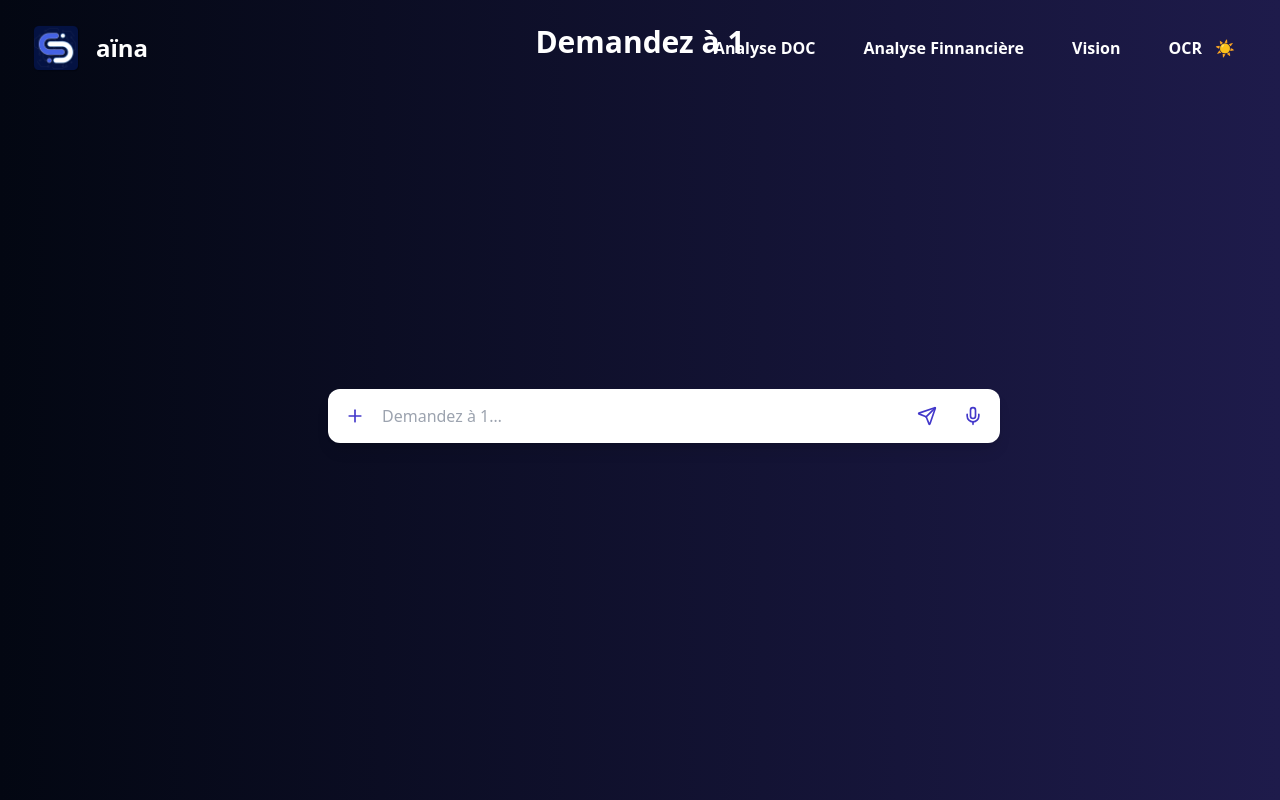
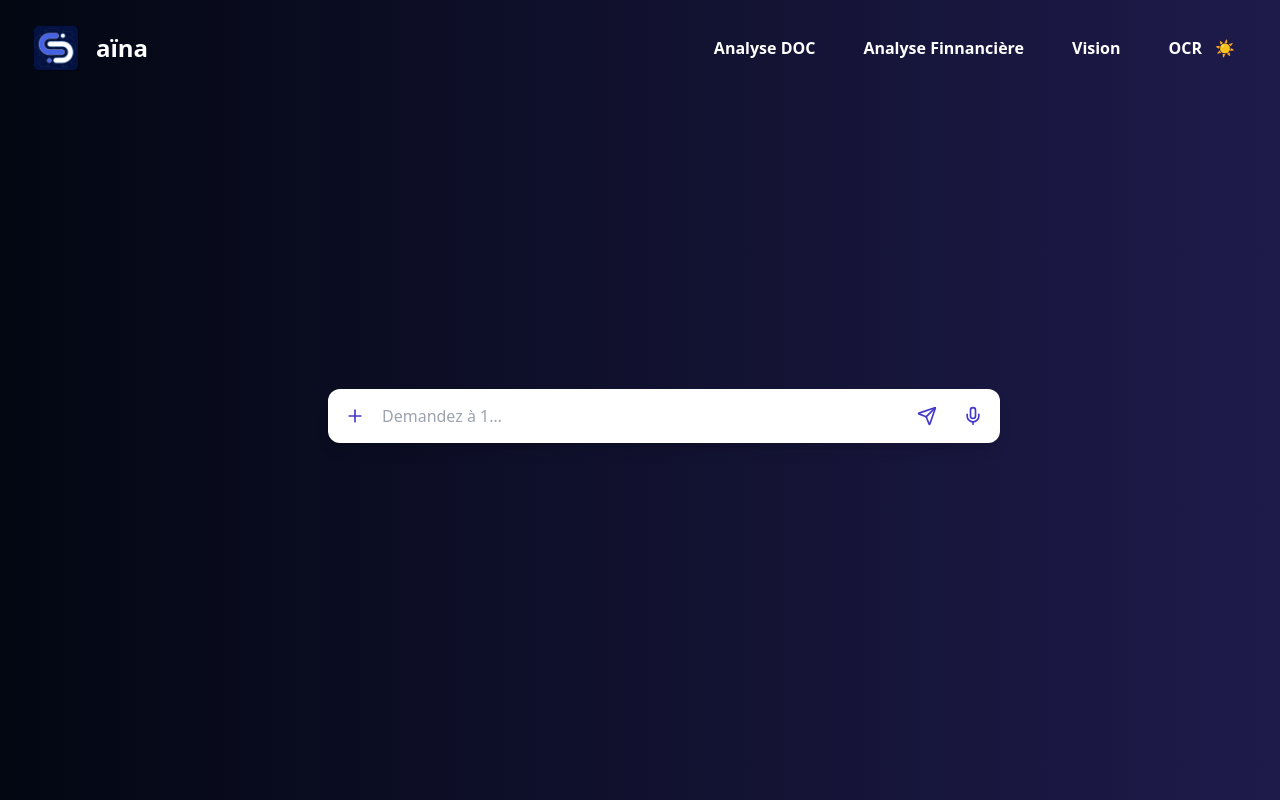
Before and after one commit to HammamiMehdi/Aina-AI-Agent-frontend, a React (Vite) app: page /chat/1 in a window 1280 px wide. Built offline with nearby package versions, Linux system fonts and the light colour scheme.

Commit message:
initial commit

```diff
--- a/src/pages/Chat/ChatPage.tsx
+++ b/src/pages/Chat/ChatPage.tsx
@@ -30,9 +30,9 @@ export default function ChatPage() {
       <div className="min-h-screen flex flex-col bg-gradient-to-r from-slate-100 to-sky-100 dark:from-gray-950 dark:to-indigo-950 p-6 relative">
 
         {/* Header */}
-        <h1 className="text-3xl font-bold text-center text-white mb-6">
+        {/* <h1 className="text-3xl font-bold text-center text-white mb-6">
           Demandez à {moduleName}
-        </h1>
+        </h1> */}
 
         {/* Messages */}
         <AnimatePresence>
```
